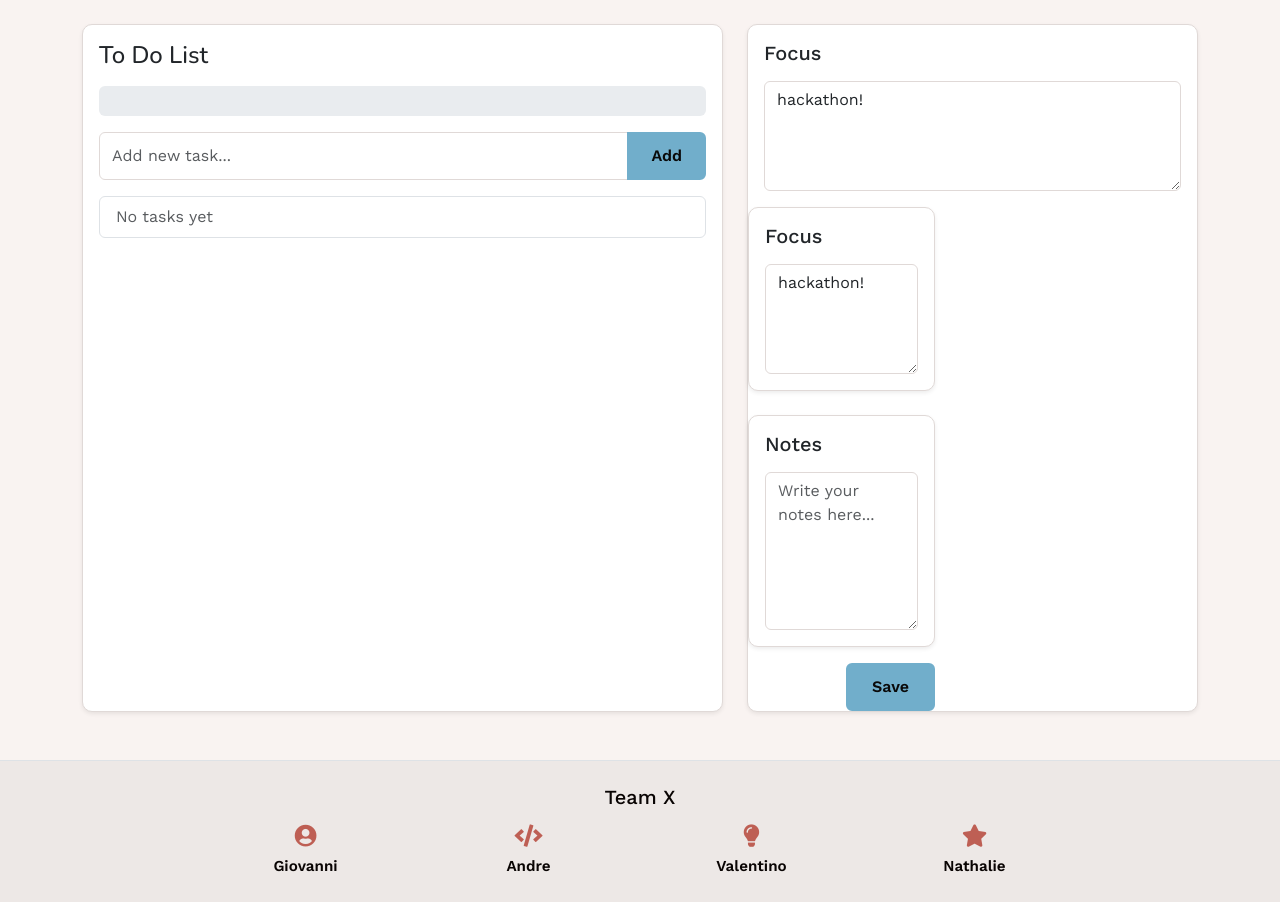
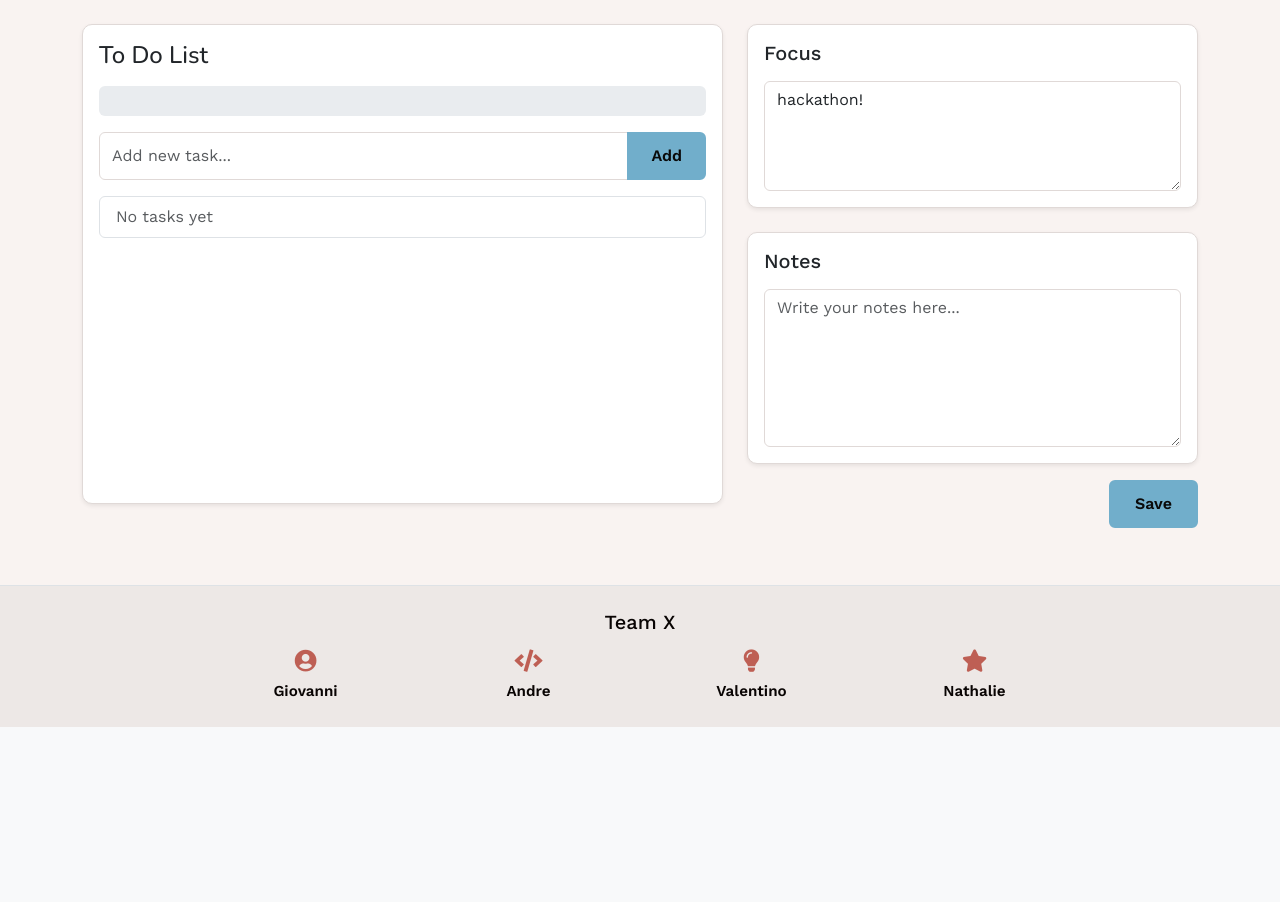
Before and after one commit to ValentinoFarias/Doit, a Django app: page /todolist/ in a window 1280 px wide. Shown: the part 73-975 px from the top of the page. After the commit the page ends 800 px from the top, so only its background shows below. Run offline with Django 4.2, Linux system fonts and the light colour scheme; a user stored in the database is signed in; data comes from the database, SQL or seed files in the repository; both versions use the stored data as it was after the commit; data that the repository does not hold is empty; some libraries are stand-ins or nearby versions.

Commit message:
Refactor todolist.html to streamline form structure and improve readability

```diff
--- a/templates/todolist.html
+++ b/templates/todolist.html
@@ -142,22 +142,6 @@
                 <!-- FOCUS -->
                 <div class="card shadow-sm mb-4 tickr-panel">
                     <div class="card-body">
-
-                    <h5 class="mb-3">Focus</h5>
-
-                    <textarea name="focus_content"
-                              class="form-control tickr-input"
-                              rows="4"
-                              placeholder="What are you focusing on today?">{% for item in focus_items %}{{ item.title }}{% endfor %}</textarea>
-
-                </div>
-                <!-- RIGHT COLUMN -->
-                <div class="col-lg-5">
-                    <form method="POST">
-                        {% csrf_token %}
-                        <!-- FOCUS -->
-                        <div class="card shadow-sm mb-4 tickr-panel">
-                            <div class="card-body">
                         <h5 class="mb-3">Focus</h5>
                         <textarea name="focus_content"
                                   class="form-control tickr-input"
@@ -165,6 +149,7 @@
                                   placeholder="What are you focusing on today?">{% for item in focus_items %}{{ item.title }}{% endfor %}</textarea>
                     </div>
                 </div>
+
                 <!-- NOTES -->
                 <div class="card shadow-sm tickr-panel">
                     <div class="card-body">
@@ -175,12 +160,12 @@
                                   placeholder="Write your notes here...">{% for note in notes %}{{ note.content }}{% endfor %}</textarea>
                     </div>
                 </div>
+
                 <div class="text-end mt-3">
                     <button type="submit" name="save" class="btn tickr-btn-accent px-4">Save</button>
                 </div>
+
             </form>
-                </div>
-            </div>
         </div>
 
     </div>
```
Also changed, not shown: db.sqlite3. Lines whose indentation alone changed are shown as unchanged.
